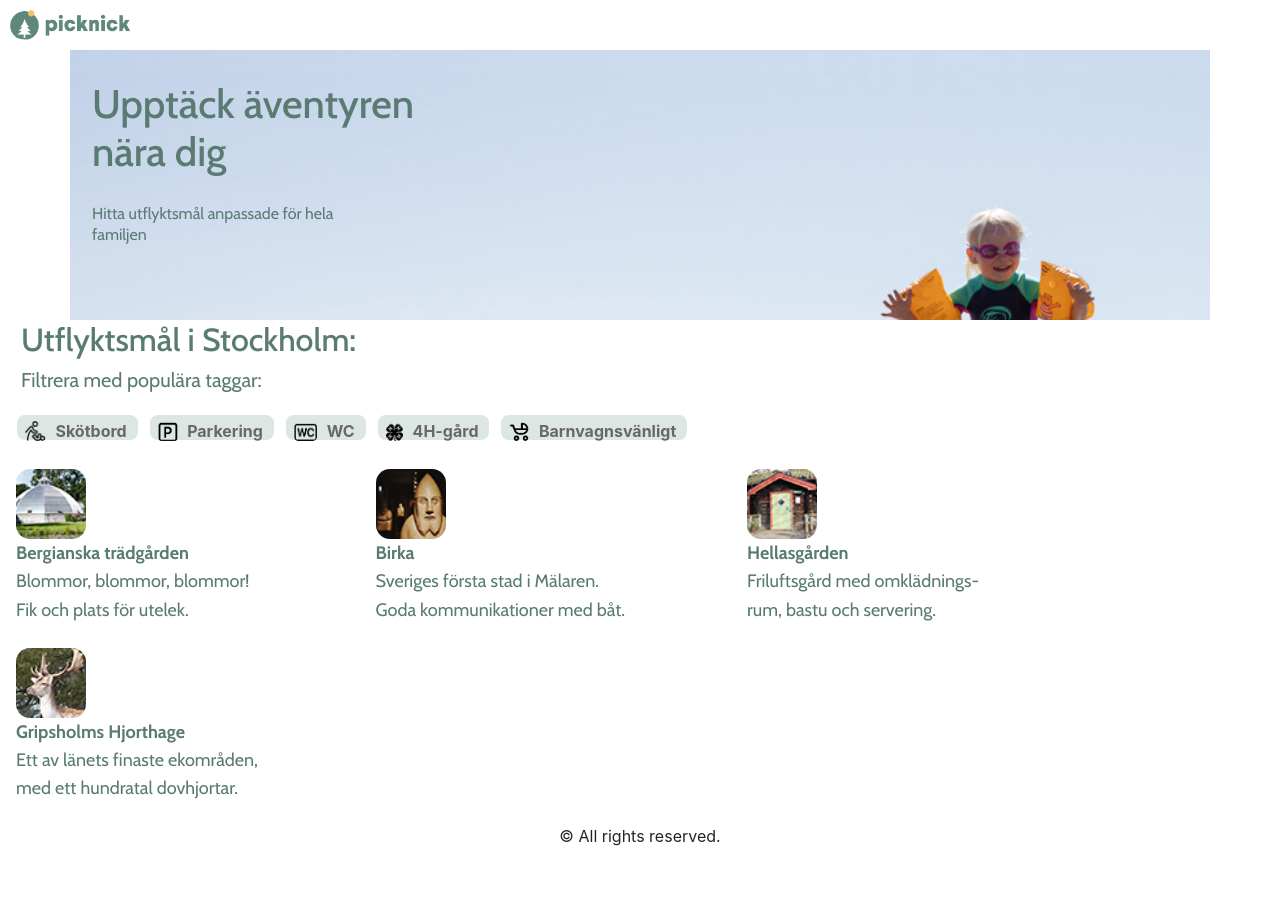
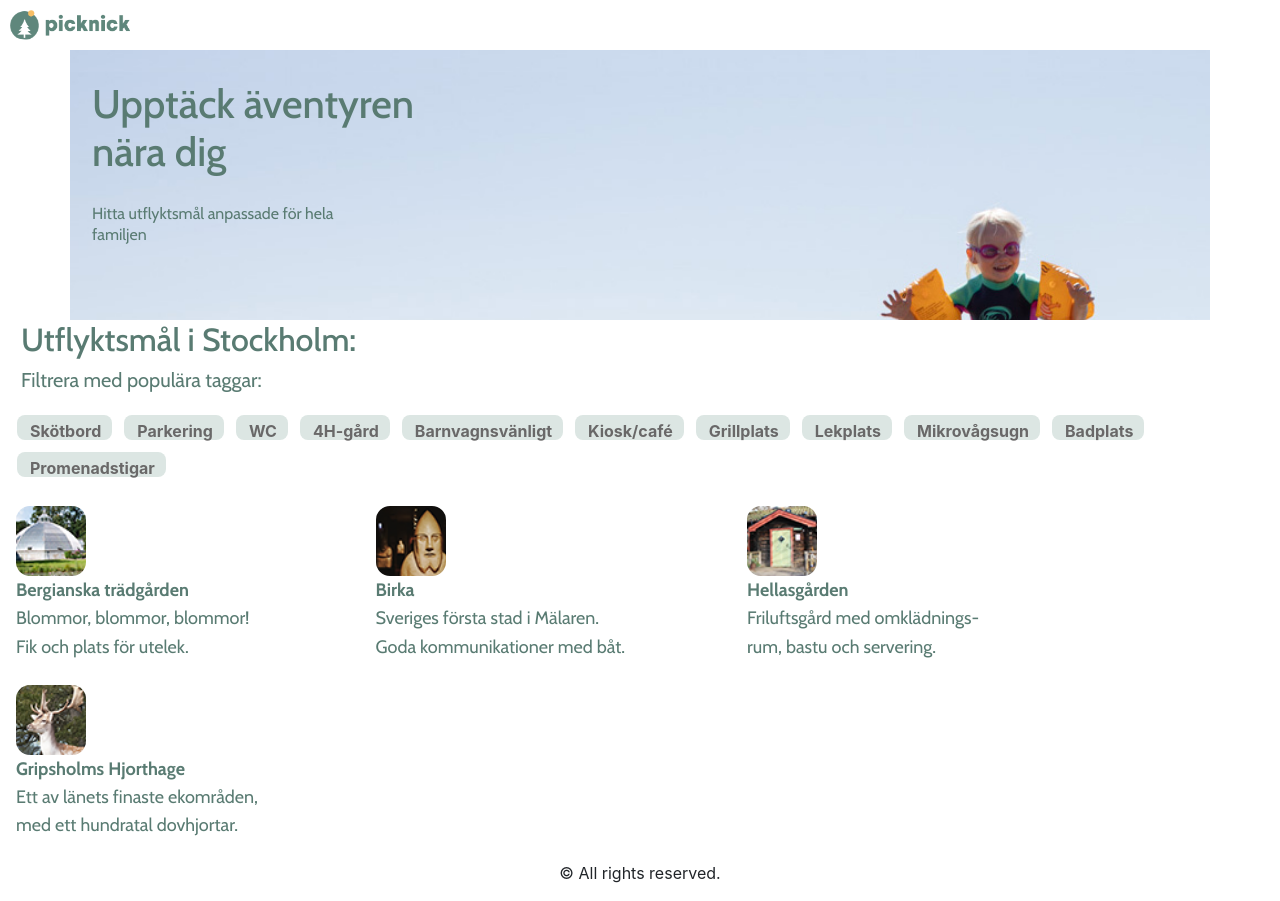
Before and after one commit to Soljojjo/Picknick, a React (Create React App) app: page / in a window 1280 px wide. Before the commit the page ends 864 px from the top, so only its background shows below. Built offline with nearby package versions, Linux system fonts and the light colour scheme.

Commit message:
icons deleted

```diff
--- a/src/project/MainMenu.js
+++ b/src/project/MainMenu.js
@@ -6,7 +6,7 @@ import Destinations from './Destinations';
 
 const MainMenu = () => {
 
-    // States for all filter buttons, 'false' for buttons/filtereing that is not pressed/on
+    // States for all filter buttons, 'false' for buttons/filtering that is not pressed/on
     const [changingDiaper, setChangingDiaper] = useState(false); const toggleChangingDiaper = () => { setChangingDiaper(value => !value); }
     const [parking, setParking] = useState(false); /*         */ const toggleParking = () => setParking(value => !value);
     const [wc, setWc] = useState(false); /*                   */ const toggleWc = () => setWc(value => !value);
@@ -47,27 +47,28 @@ const MainMenu = () => {
                 <p className="body_copy_filter">Filtrera med populära taggar:</p>
 
                 <button className={changingDiaper ? "button_on" : "button_off"} onClick={toggleChangingDiaper}>
-                    <img src="./icons/family baby change diaper.png" height="20px" /> <span class="filtertext-middle">Skötbord</span> </button>
+                    <span class="filtertext-middle">Skötbord</span> </button>
                 <button className={parking ? "button_on" : "button_off"} onClick={toggleParking}>
-                    <img src="./icons/u_parking-square.png" height="20px" /> <span class="filtertext-middle">Parkering</span> </button>
+                    <span class="filtertext-middle">Parkering</span> </button>
                 <button className={wc ? "button_on" : "button_off"} onClick={toggleWc}>
-                    <img src="./icons/toilet.png" height="20px" /> <span class="filtertext-middle">WC</span> </button>
+                    <span class="filtertext-middle">WC</span> </button>
                 <button className={fourH ? "button_on" : "button_off"} onClick={toggleFourH}>
-                    <img src="./icons/fourH.png" height="20px" /> <span class="filtertext-middle">4H-gård</span> </button>
-                <button className={pramFriendly ? "button_on" : "button_off"} onClick={togglePramFriendly}> <img src="./icons/u_baby-carriage.png" height="20px" /> <span class="filtertext-middle">Barnvagnsvänligt</span> </button>
-             {/*  <button className={cafe ? "button_on" : "button_off"} onClick={toggleCafe}>
-                    <img src="./icons/plate.png" height="20px" /> <span class="filtertext-middle">Kiosk/café</span> </button>
+                    <span class="filtertext-middle">4H-gård</span> </button>
+                <button className={pramFriendly ? "button_on" : "button_off"} onClick={togglePramFriendly}>
+                    <span class="filtertext-middle">Barnvagnsvänligt</span> </button>
+               <button className={cafe ? "button_on" : "button_off"} onClick={toggleCafe}>
+                    <span class="filtertext-middle">Kiosk/café</span> </button>
                 <button className={fireplace ? "button_on" : "button_off"} onClick={toggleFireplace}>
-                    <img src="./icons/Grillplats.png" height="20px" /> <span class="filtertext-middle">Grillplats</span> </button>
+                    <span class="filtertext-middle">Grillplats</span> </button>
                 <button className={playground ? "button_on" : "button_off"} onClick={togglePlayground}>
-                    <img src="./icons/family outdoors slide.png" height="20px" /> <span class="filtertext-middle">Lekplats</span> </button>
+                    <span class="filtertext-middle">Lekplats</span> </button>
                 <button className={microwave ? "button_on" : "button_off"} onClick={toggleMicrowave}>
-                    <img src="./icons/microwave.png" height="20px" /> <span class="filtertext-middle">Mikrovågsugn</span> </button>
+                    <span class="filtertext-middle">Mikrovågsugn</span> </button>
                 <button className={beach ? "button_on" : "button_off"} onClick={toggleBeach}>
-                    <img src="./icons/swimmer.png" height="20px" /> <span class="filtertext-middle">Badplats</span> </button>
+                    <span class="filtertext-middle">Badplats</span> </button>
                 <button className={trails ? "button_on" : "button_off"} onClick={toggleTrails}>
-                    <img src="./icons/stigar.png" height="20px" /> <span class="filtertext-middle">Promenadstigar</span> </button>
-            */} </div>
+                    <span class="filtertext-middle">Promenadstigar</span> </button>
+             </div>
 
             <div className="container3">
 
@@ -83,20 +84,3 @@ const MainMenu = () => {
 };
 
 export default MainMenu;
-
-/*
-
-                    <span class="align-middle">{"  Skötbord"} </span>
-
-changingDiaper
-parking
-wc
-fourH
-pramFriendly
-cafe
-fireplace
-playground
-microwave
-beach
-trails
-*/
```
